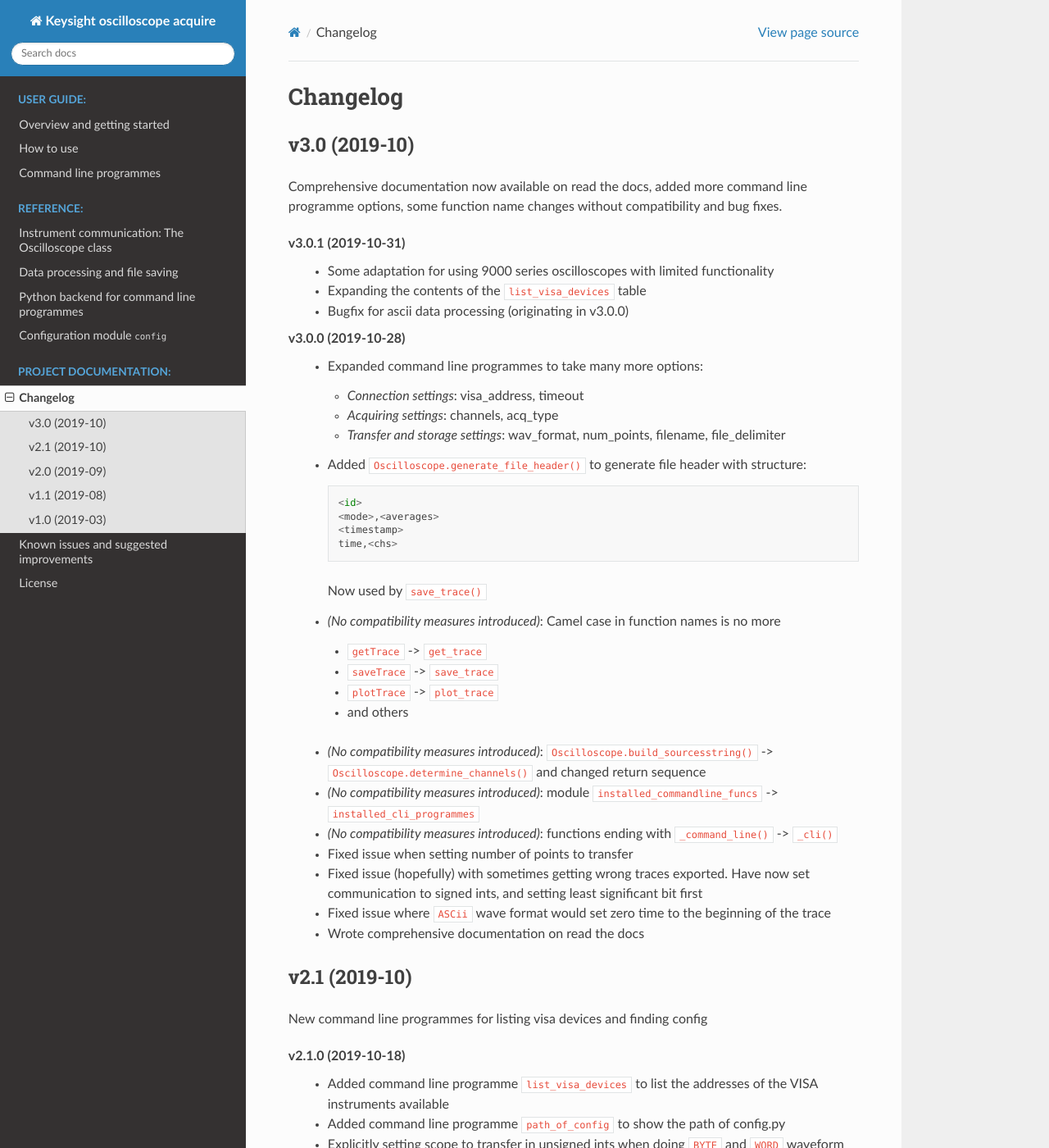
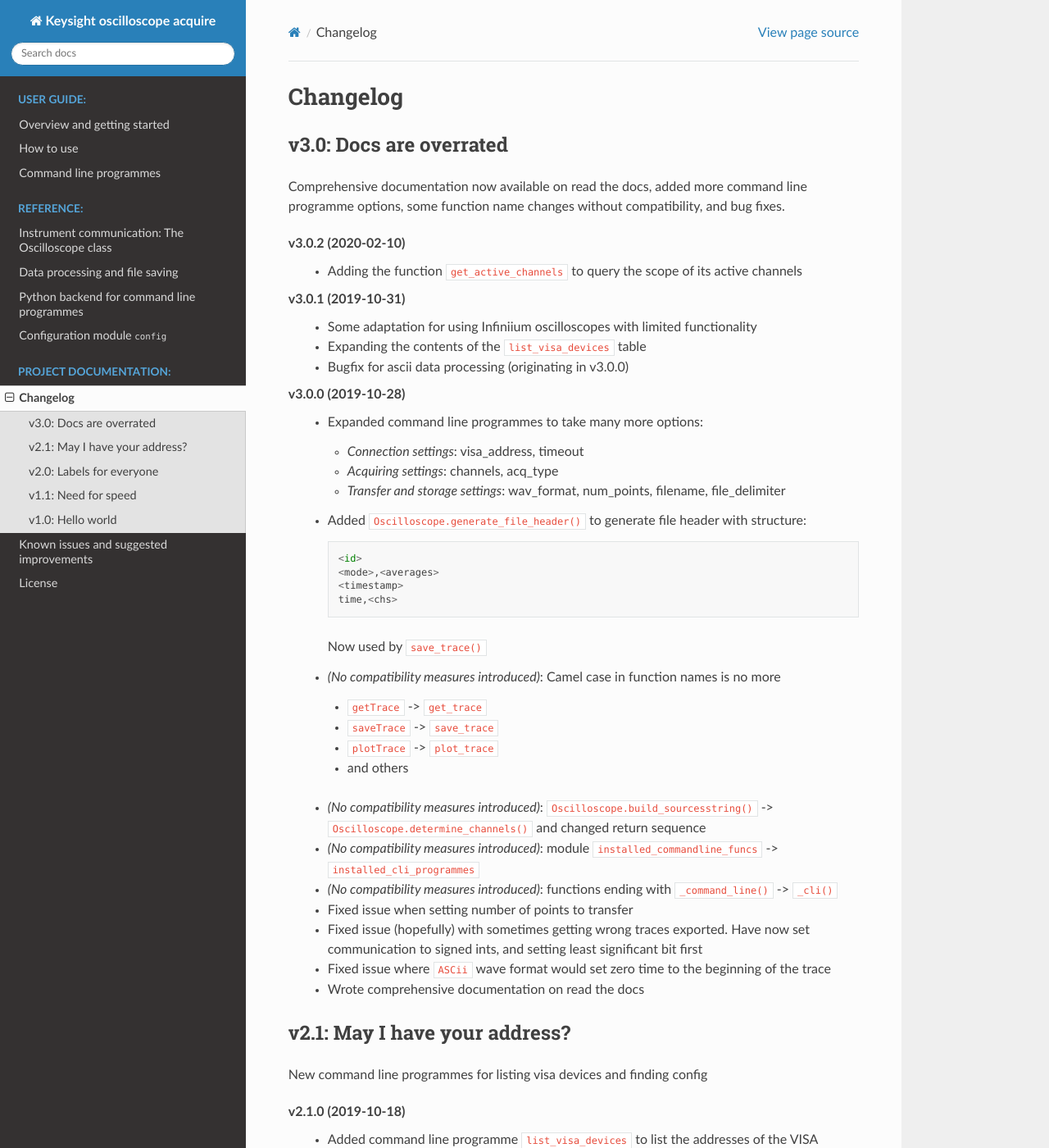
Before and after one commit to asvela/keyoscacquire, a Sphinx documentation site: the page built from docs/changelog.rst, in a window 1280 px wide and 1400 px high. Shown: the whole window at 82% size. Built offline with Sphinx 7.4.7 and the Read the Docs theme 2.0.0, drawn with Linux system fonts in a browser that asks for light colours; the version number could not be read and is left out; some of the changed text lies outside the part shown.

Commit message:
(oscacq) adding get_active_channels (programmes) printing number of devices found

```diff
--- a/README.rst
+++ b/README.rst
@@ -25,7 +25,7 @@ The code has been tested on Windows 7 and 10 with a Keysight DSO2024A model usin
 Documentation
 -------------
 
-Available `keyoscacquire.rtfd.io <http://keyoscacquire.readthedocs.io/en/latest/>`_.
+Available at `keyoscacquire.rtfd.io <http://keyoscacquire.readthedocs.io/en/latest/>`_.
 
 
 Contribute
--- a/docs/changelog.rst
+++ b/docs/changelog.rst
@@ -1,12 +1,15 @@
 Changelog
 =========
 
-v3.0 (2019-10)
---------------
-Comprehensive documentation now available on read the docs, added more command line programme options, some function name changes without compatibility and bug fixes.
+v3.0: Docs are overrated
+------------------------
+Comprehensive documentation now available on read the docs, added more command line programme options, some function name changes without compatibility, and bug fixes.
+
+v3.0.2 (2020-02-10)
+  - Adding the function ``get_active_channels`` to query the scope of its active channels
 
 v3.0.1 (2019-10-31)
-  - Some adaptation for using 9000 series oscilloscopes with limited functionality
+  - Some adaptation for using Infiniium oscilloscopes with limited functionality
   - Expanding the contents of the ``list_visa_devices`` table
   - Bugfix for ascii data processing (originating in v3.0.0)
 
@@ -47,8 +50,9 @@ v3.0.0 (2019-10-28)
 
   - Wrote comprehensive documentation on read the docs
 
-v2.1 (2019-10)
---------------
+
+v2.1: May I have your address?
+------------------------------
 New command line programmes for listing visa devices and finding config
 
 v2.1.0 (2019-10-18)
@@ -67,9 +71,8 @@ v2.1.0 (2019-10-18)
   - And minor cosmetic changes
 
 
-v2.0 (2019-09)
---------------
-
+v2.0: Labels for everyone
+-------------------------
 
 v2.0.1 (2019-09-13)
   - Cosmetic change in README, clarifying changelog for previous version
@@ -80,8 +83,9 @@ v2.0.0 (2019-08-29)
 
   - Added BYTE/WORD issue to README
 
-v1.1 (2019-08)
----------------
+
+v1.1: Need for speed
+--------------------
 
 v1.1.1 (2019-08-14)
   - Logging gives elapsed time in milliseconds
@@ -103,8 +107,8 @@ v1.1.0 (2019-04-04)
     - Changes in README
 
 
-v1.0 (2019-03)
---------------
+v1.0: Hello world
+-----------------
 
 v1.0 (2019-03-07)
   - First release on pypi
--- a/docs/conf.py
+++ b/docs/conf.py
@@ -16,7 +16,7 @@ print("source directory for package:", source_dir)
 sys.path.insert(0, source_dir)
 
 # Get the version from the version file
-with open(os.path.join(source_dir, 'VERSION')) as version_file:
+with open(os.path.join(source_dir, 'keyoscacquire', 'VERSION')) as version_file:
     ver = version_file.read().strip()
 
 # -- Project information -----------------------------------------------------
```
Also changed, not shown: 3 other files.
